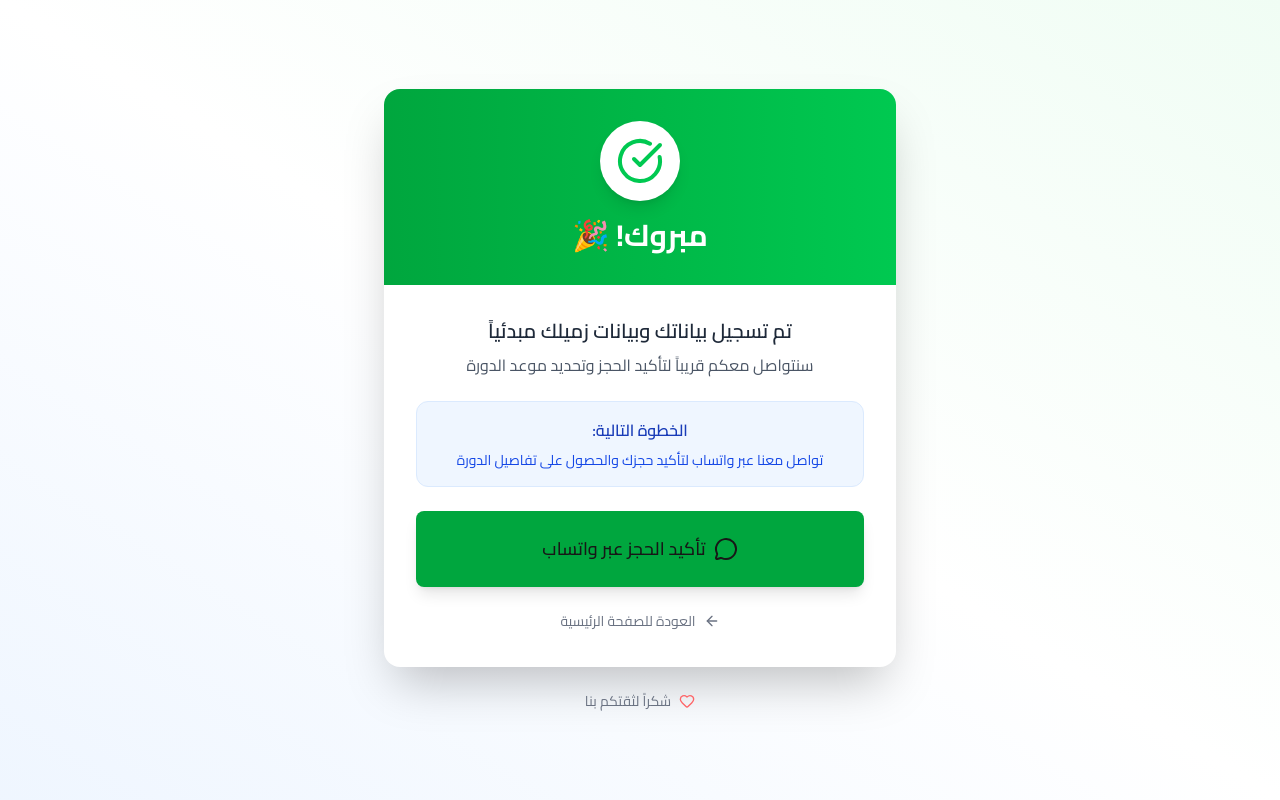
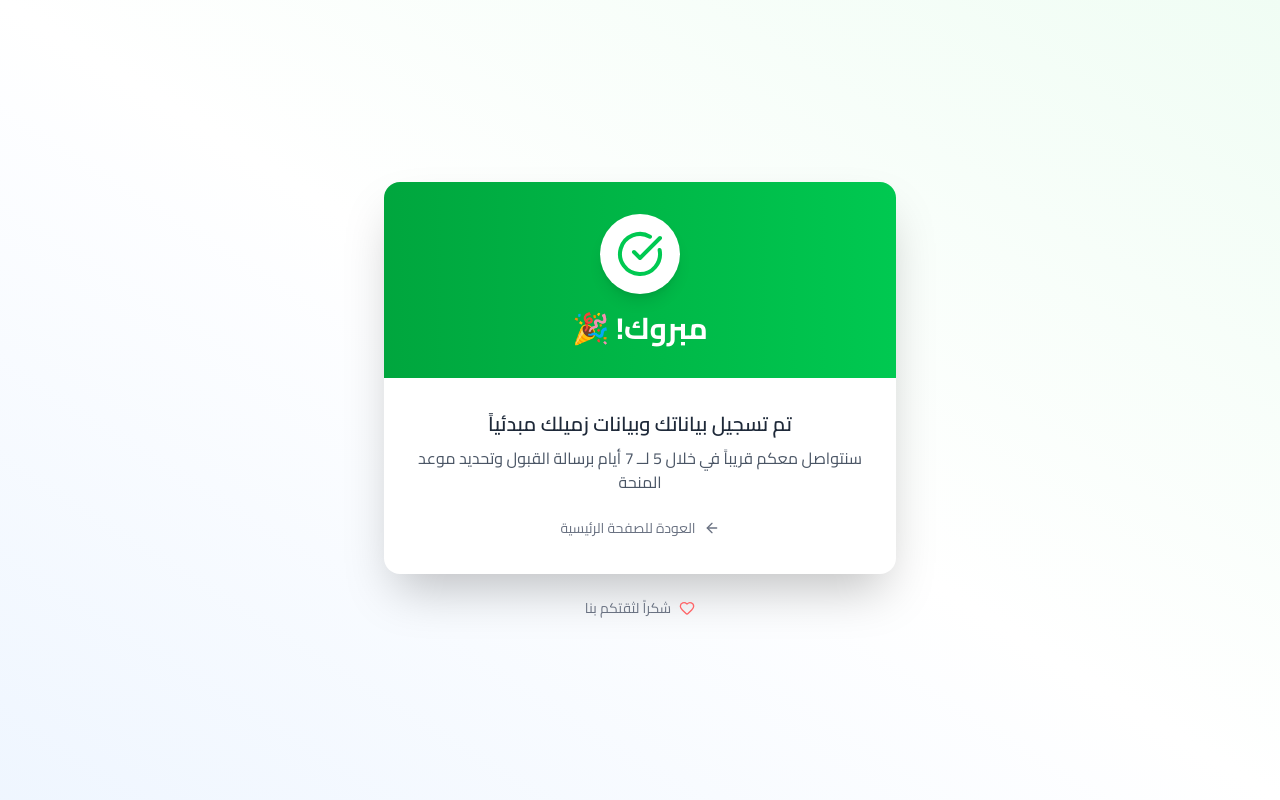
Before and after one commit to mo7amedkaram/landingpage, a Next.js app: page /thank-you in a window 1280 px wide. Built offline with nearby package versions, Linux system fonts and the light colour scheme; no server answers; the database is empty.

Commit message:
Update thank-you page: simplified message, removed WhatsApp CTA

```diff
--- a/src/app/thank-you/page.tsx
+++ b/src/app/thank-you/page.tsx
@@ -58,42 +58,9 @@ export default function ThankYouPage() {
                                     تم تسجيل بياناتك وبيانات زميلك مبدئياً
                                 </h2>
                                 <p className="text-gray-600">
-                                    سنتواصل معكم قريباً لتأكيد الحجز وتحديد موعد الدورة
-                                </p>
+                                    سنتواصل معكم قريباً في خلال 5 لــ 7 أيام برسالة القبول وتحديد موعد المنحة                                </p>
                             </motion.div>
 
-                            {/* Next Step */}
-                            <motion.div
-                                initial={{ opacity: 0, y: 20 }}
-                                animate={{ opacity: 1, y: 0 }}
-                                transition={{ delay: 0.5 }}
-                                className="bg-blue-50 rounded-xl p-4 border border-blue-100"
-                            >
-                                <h3 className="font-semibold text-blue-800 mb-2">
-                                    الخطوة التالية:
-                                </h3>
-                                <p className="text-blue-700 text-sm">
-                                    تواصل معنا عبر واتساب لتأكيد حجزك والحصول على تفاصيل الدورة
-                                </p>
-                            </motion.div>
-
-                            {/* WhatsApp CTA */}
-                            <motion.div
-                                initial={{ opacity: 0, y: 20 }}
-                                animate={{ opacity: 1, y: 0 }}
-                                transition={{ delay: 0.6 }}
-                            >
-                                <a
-                                    href={getWhatsAppLink(whatsappNumber, whatsappMessage)}
-                                    target="_blank"
-                                    rel="noopener noreferrer"
-                                >
-                                    <Button size="lg" className="w-full text-lg py-6 h-auto bg-green-600 hover:bg-green-700">
-                                        <MessageCircle className="w-6 h-6" />
-                                        تأكيد الحجز عبر واتساب
-                                    </Button>
-                                </a>
-                            </motion.div>
 
                             {/* Back to Home */}
                             <motion.div
```
